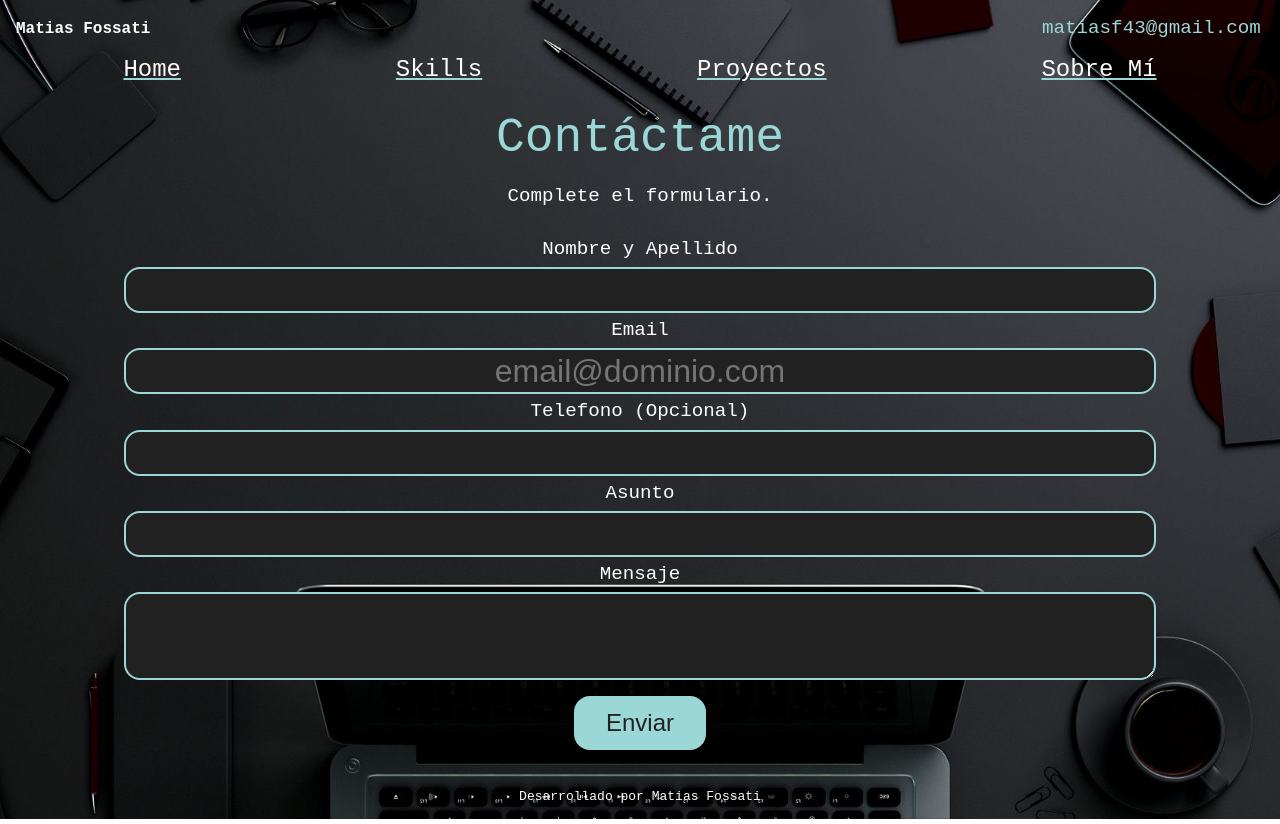
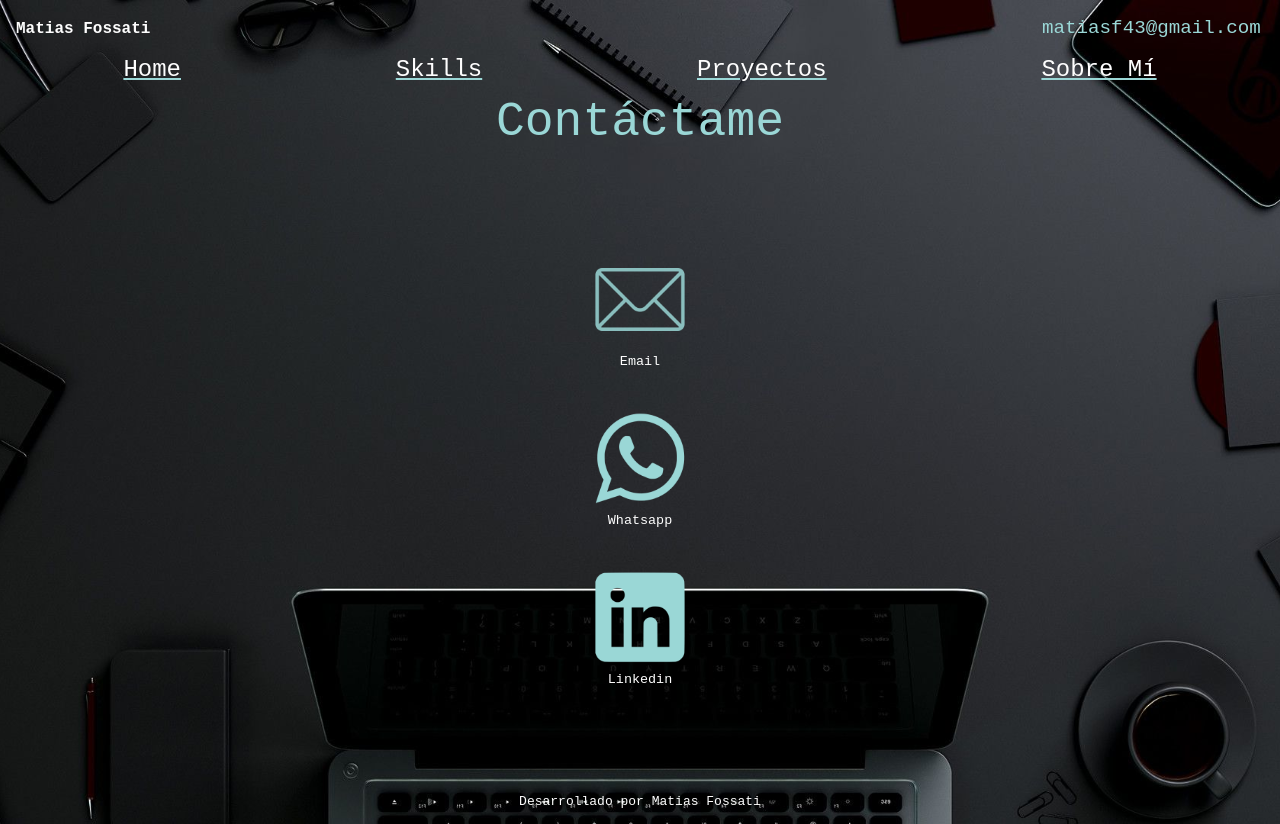
Before and after one commit to Matias5598/Portafolio, a plain HTML site: page contacto.html in a window 1280 px wide. Drawn offline with Linux system fonts and the light colour scheme.

Commit message:
Cambios pagina contacto

```diff
--- a/contacto.html
+++ b/contacto.html
@@ -9,7 +9,7 @@
     <link rel="stylesheet" href="static/css/base/base.css">
     <link rel="stylesheet" href="static/css/base/header.css">
     <link rel="stylesheet" href="static/css/base/footer.css">
-    <link rel="stylesheet" href="static/css/contacto/contacto--formulario.css">
+    <link rel="stylesheet" href="static/css/contacto/contacto--section-contacto.css">
     <link rel="stylesheet" href="static/css/contacto/contacto--header-nav.css">
 </head>
 <body>
@@ -21,7 +21,7 @@
             <ul class="header__nav--list">
                 <li class="header__nav--item"><a href="index.html" class="header__nav--link">Home</a></li>
                 <li class="header__nav--item"><a href="skills.html" class="header__nav--link">Skills</a></li>
-                <li class="header__nav--item"><a href="#" class="header__nav--link">Proyectos</a></li>
+                <li class="header__nav--item"><a href="proyectos.html" class="header__nav--link">Proyectos</a></li>
                 <li class="header__nav--item"><a href="#" class="header__nav--link">Sobre Mí</a></li>
             </ul>
         </nav>
@@ -29,28 +29,33 @@
     </header>
     <main>
         <section class="contacto">
-            <h1 class="contacto__titulo">Contáctame</h1>
-            <h2 class="contacto__mensaje">Complete el formulario.</h2>
-            <div class="contacto__container">
-                <form action="" class="contacto__container--formulario">
-                    <label for="nombreapellido">Nombre y Apellido</label>
-                    <input type="text" id="nombreapellido" class="formulario__input" required>
-
-                    <label for="email">Email</label>
-                    <input type="email" id="email" class="formulario__input" required placeholder="email@dominio.com">
-
-                    <label for="telefono">Telefono (Opcional)</label>
-                    <input type="tel" id="telefono" class="formulario__input">
-
-                    <label for="asunto" >Asunto</label>
-                    <input type="text" id="asunto" required class="formulario__input">
-
-                    <label for="mensaje">Mensaje</label>
-                    <textarea name="" id="mensaje" cols="40" rows="10" class="formulario__input" required></textarea>
-
-                    <input type="submit" value="Enviar" class="formulario__boton" id="formulario__boton">
-                </form>
-            </div>
+            <h2 class="contacto__titulo">Contáctame</h2>
+            <ul class="contacto__lista">
+                <li class="contacto__lista--item">
+                    <a href="mailto:matiasf43@gmail.com?">
+                        <div class="contacto__lista--item-container">
+                            <img src="./static/img/icn/contacto/email-5-128.png" alt="">
+                            <h3>Email</h3>
+                        </div>
+                    </a>
+                </li>
+                <li class="contacto__lista--item">
+                    <a href="">
+                        <div class="contacto__lista--item-container">
+                            <img src="./static/img/icn/contacto/whatsapp-128.png" alt="">
+                            <h3>Whatsapp</h3>
+                        </div>
+                    </a>
+                </li>
+                <li class="contacto__lista--item">
+                    <a href="https://www.linkedin.com/in/matias-fossati-dev/">
+                        <div class="contacto__lista--item-container">
+                            <img src="./static/img/icn/contacto/linkedin-3-128.png" alt="">
+                            <h3>Linkedin</h3>
+                        </div>
+                    </a>
+                </li>
+            </ul>
         </section>
     </main>
     <footer class="footer">
--- a/static/css/contacto/contacto--formulario.css
+++ /dev/null
@@ -1,75 +0,0 @@
-.contacto{
-    display: flex;
-    align-items: center;
-    flex-direction: column;
-    gap: .6rem;
-}
-
-.contacto__titulo{
-    font-size: 3rem;
-    padding: 1rem;
-    color: rgb(154, 215, 214);
-}
-
-.contacto__container{
-    width: 100vw;
-    box-sizing: border-box;
-    text-align: center;
-}
-
-.contacto__container--formulario{
-    display: flex;
-    flex-direction: column;
-    align-items: center;
-    justify-content: space-around;
-    gap: .5rem;
-    margin: 1.5rem 0;
-}
-
-.formulario__input{
-    width: 80vw;
-    height: 3vh;
-    background-color: #222121;
-    border: 2px solid rgb(154, 215, 214);
-    border-radius: 1rem;
-    color: white;
-    text-align: center;
-
-}
-
-#mensaje{
-    height: 10vh;
-}
-
-.formulario__input:focus{
-    outline: inherit;
-    background-color: aliceblue;
-    color: black;
-}
-
-.formulario__boton{
-    padding: .8rem 2rem;
-    background: rgb(154, 215, 214);
-    border: inherit;
-    border-radius: 1rem;
-    color: rgb(34, 33, 33);
-    font-weight: 300;
-    font-size: 1.5rem;
-    margin-top: .5rem;
-}
-
-.formulario__boton:active{
-    transform: scale(0.9);
-}
-
-@media screen and (min-width: 768px){
-    .formulario__input{
-        height: 5vh;
-        font-size: 2rem;
-    }
-
-    .formulario__boton:hover{
-        color: aliceblue;
-        outline: 2px solid aliceblue;
-    }
-}
--- /dev/null
+++ b/static/css/contacto/contacto--section-contacto.css
@@ -0,0 +1,28 @@
+.contacto{
+    display: flex;
+    flex-direction: column;
+    align-items: center;
+    justify-content: space-between;
+    gap: 1rem;
+
+}
+
+.contacto__titulo{
+    color: #9ad7d6;
+    font-size: 3rem;
+}
+
+.contacto__lista{
+    display: flex;
+    flex-direction: column;
+    justify-content: space-between;
+    transform: scale(0.7);
+    gap: 4rem;
+}
+
+.contacto__lista--item-container{
+    display: flex;
+    flex-direction: column;
+    gap: 1rem;
+    text-align: center;
+}
--- a/static/css/skills/skills.css
+++ b/static/css/skills/skills.css
@@ -4,6 +4,7 @@
     align-items: center;
     gap: 3rem;
     text-align: center;
+    padding: 1rem;
 }
 
 .skills__titulo{
```
Also changed, not shown: static/img/icn/contacto/email-5-128.png (added), static/img/icn/contacto/linkedin-3-128.png (added), static/img/icn/contacto/whatsapp-128.png (added).
